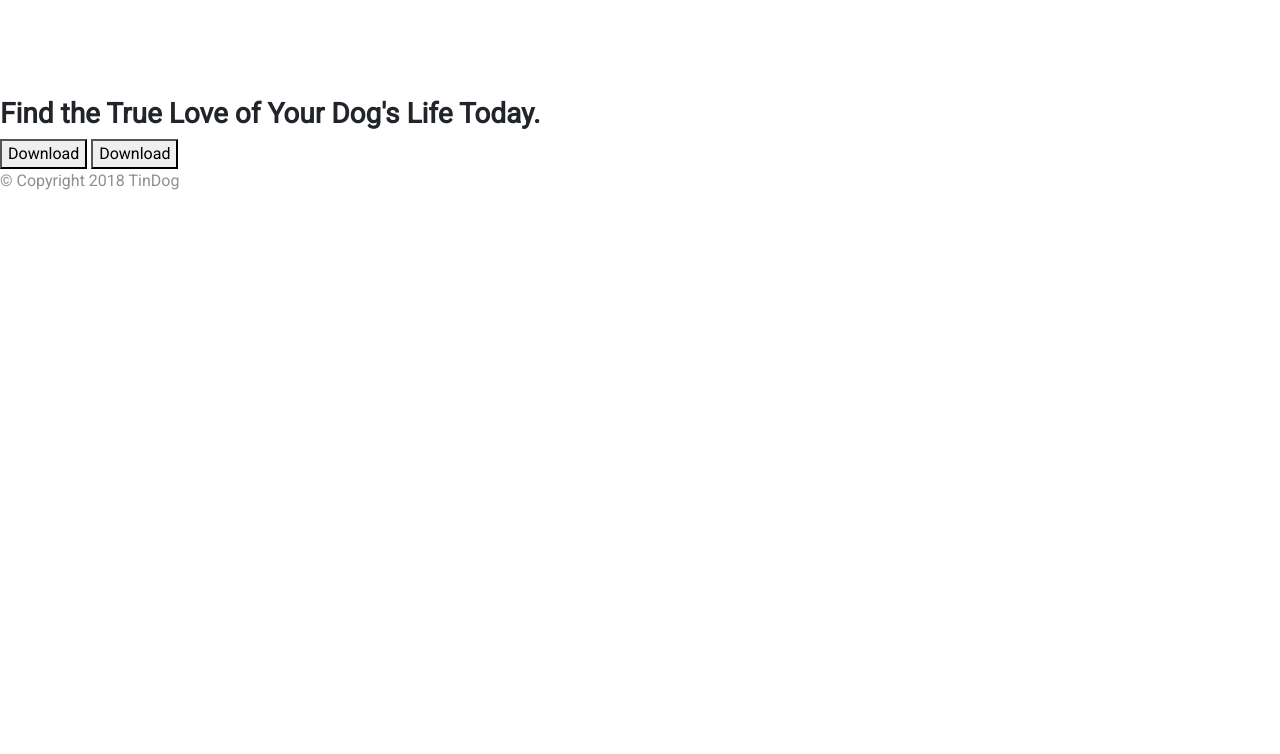
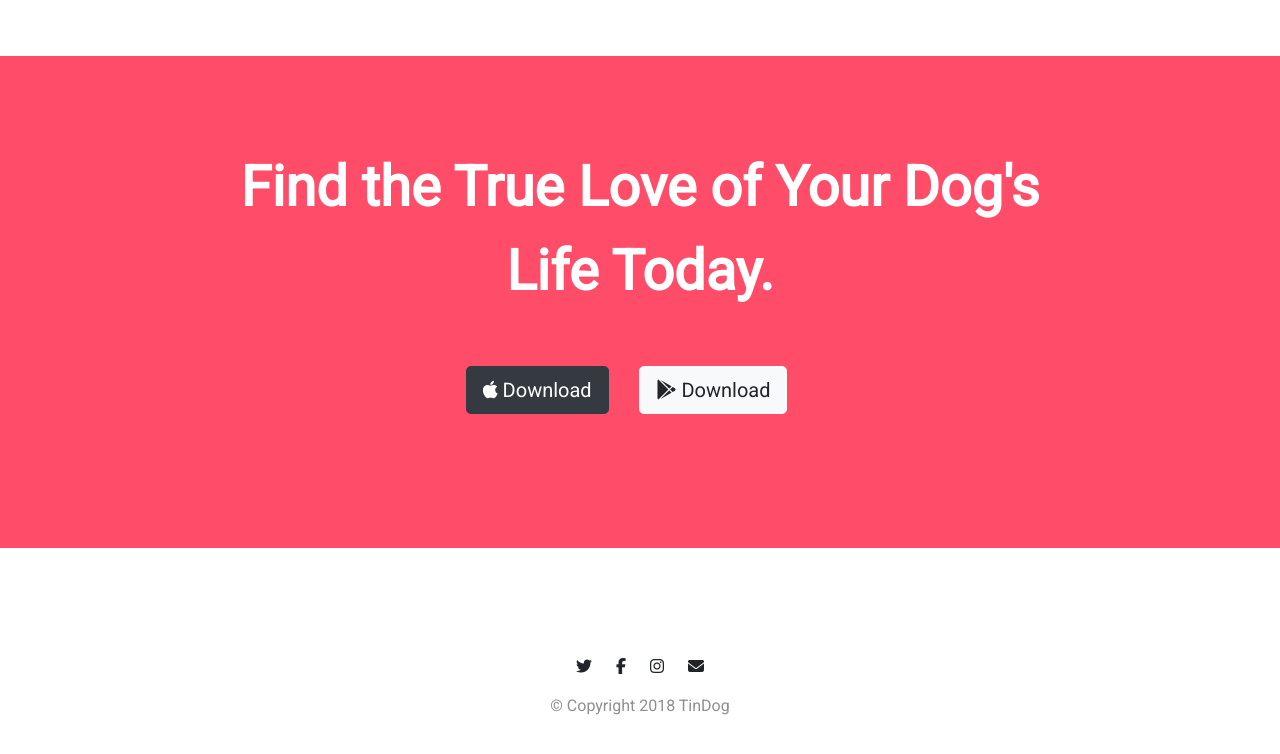
Before and after one commit to Byoo522/WebDevBootCamp2020, a plain HTML site: page Bootstrap/TinDog-Start-master/index.html in a window 1280 px wide. Shown: the part 2410-3164 px from the top of the page. Before the commit the page ends 2619 px from the top, so only its background shows below. Drawn offline with nearby package versions, Linux system fonts and the light colour scheme.

Commit message:
footer complete
Completed footer and call to action sections.

```diff
--- a/Bootstrap/TinDog-Start-master/css/styles.css
+++ b/Bootstrap/TinDog-Start-master/css/styles.css
@@ -127,3 +127,41 @@ p {
 .pricing-column {
     padding: 3% 2%;
 }
+
+/* CTA */
+#cta {
+    background-color: #ff4c68;
+    color: #fff;
+    padding: 7% 15%;
+    text-align: center;
+}
+
+.cta-heading {
+    font-family: 'roboto', sans-serif;
+    font-size: 3.5rem;
+    line-height: 1.5;
+}
+
+/* Footer */
+#footer {
+    background-color: #fff;
+    text-align: center;
+    padding: 7% 15%;
+}
+
+.social-icon {
+    margin: 20px 10px;
+}
+
+/* Media Query Responsiveness */
+
+@media (max-width: 1028px) {
+
+    #title {
+        text-align: center;
+    }
+    .title-image {
+        position: static;
+        transform: rotate(0);
+    }
+}
--- a/Bootstrap/TinDog-Start-master/index.html
+++ b/Bootstrap/TinDog-Start-master/index.html
@@ -41,13 +41,13 @@
         <div class="collapse navbar-collapse" id="navbarSupportedContent">
           <ul class="navbar-nav ml-auto">
             <li class="nav-item">
-              <a class="nav-link" href="">Contact</a>
+              <a class="nav-link" href="#footer">Contact</a>
             </li>
             <li class="nav-item">
-              <a class="nav-link" href="">Pricing</a>
+              <a class="nav-link" href="#pricing">Pricing</a>
             </li>
             <li class="nav-item">
-              <a class="nav-link" href="">Download</a>
+              <a class="nav-link" href="#cta">Download</a>
             </li>
           </ul>
         </div>
@@ -147,7 +147,6 @@
             <h3>Chihuahua</h3>
           </div>
           <div class="card-body">
-            <h3>Chihuahua</h3>
             <h2>Free</h2>
             <p>5 Matches Per Day</p>
             <p>10 Messages Per Day</p>
@@ -181,7 +180,6 @@
             <h2>$99 / mo</h2>
             <p>Pirority Listing</p>
             <p>Unlimited Matches</p>
-            <p>Unlimited Messages</p>
             <p>Unlimited App Usage</p>
             <button type="button" class="btn btn-dark btn-lg btn-block">Sign Up</button>
           </div>
@@ -195,9 +193,11 @@
 
   <section id="cta">
 
-    <h3>Find the True Love of Your Dog's Life Today.</h3>
-    <button type="button">Download</button>
-    <button type="button">Download</button>
+    <h3 class="cta-heading">Find the True Love of Your Dog's Life Today.</h3>
+    <button type="button" class="btn btn-dark btn-lg download-button"><i class="fab fa-apple"></i>
+      Download</button>
+    <button type="button" class="btn btn-light btn-lg download-button"><i class="fab fa-google-play"></i>
+      Download</button>
 
   </section>
 
@@ -205,7 +205,10 @@
   <!-- Footer -->
 
   <footer id="footer">
-
+    <i class="social-icon fab fa-twitter"></i>
+    <i class="social-icon fab fa-facebook-f"></i>
+    <i class="social-icon fab fa-instagram"></i>
+    <i class="social-icon fas fa-envelope"></i>
     <p>© Copyright 2018 TinDog</p>
 
   </footer>
```
